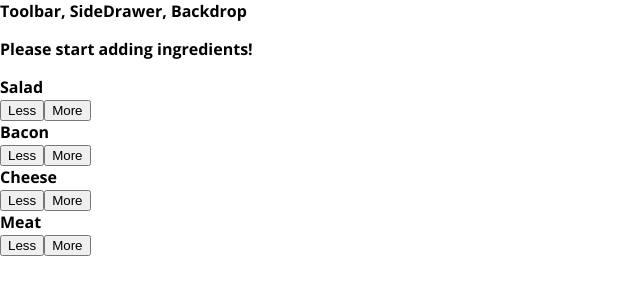
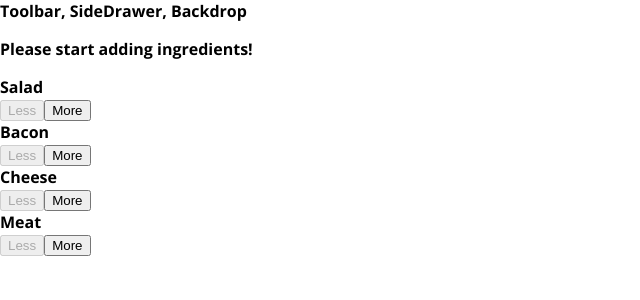
Before and after one commit to sarahbethfry/burger-builder, a React app: page / in a window 1280 px wide. Shown: the top 300 px of the page, without its empty margins (0-640 px from the left). Built offline with nearby package versions, Linux system fonts and the light colour scheme; the HTML template or start-up script is replaced by a standard one.

Commit message:
added remove ingredients handler and disable button when 0 or less ingredients

```diff
--- a/src/components/Burger/BuildControls/BuildControl/BuildControl.js
+++ b/src/components/Burger/BuildControls/BuildControl/BuildControl.js
@@ -4,7 +4,13 @@
 const buildControl = (props) => (
   <div className={classes.BuildControl}>
     <div className={classes.Label}>{props.label} </div>
-    <button className={classes.Less}>Less</button>
+    <button
+      className={classes.Less}
+      onClick={props.removed}
+      disabled={props.disabled}
+    >
+      Less
+    </button>
     <button className={classes.More} onClick={props.added}>
       More
     </button>
--- a/src/components/Burger/BuildControls/BuildControls.js
+++ b/src/components/Burger/BuildControls/BuildControls.js
@@ -16,6 +16,8 @@
         key={ctrl.label}
         label={ctrl.label}
         added={() => props.ingredientAdded(ctrl.type)}
+        removed={() => props.ingredientRemoved(ctrl.type)}
+        disabled={props.disabled[ctrl.type]}
       />
     ))}
   </div>
--- a/src/containers/BurgerBuilder/BurgerBuilder.js
+++ b/src/containers/BurgerBuilder/BurgerBuilder.js
@@ -35,13 +35,38 @@
     this.setState({ totalPrice: newPrice, ingredients: updatedIngredients });
   };
 
-  removeIngredientHandler = (type) => {};
+  removeIngredientHandler = (type) => {
+    const oldCount = this.state.ingredients[type];
+    if (oldCount <= 0) {
+      return;
+    }
+    const updatedCount = oldCount - 1;
+    const updatedIngredients = {
+      ...this.state.ingredients,
+    };
+    updatedIngredients[type] = updatedCount;
+    const priceAddition = INGREDIENT_PRICES[type];
+    const oldPrice = this.state.totalPrice;
+    const newPrice = oldPrice - priceAddition;
+
+    this.setState({ totalPrice: newPrice, ingredients: updatedIngredients });
+  };
 
   render() {
+    const disabledInfo = {
+      ...this.state.ingredients,
+    };
+    for (let key in disabledInfo) {
+      disabledInfo[key] = disabledInfo[key] <= 0;
+    }
     return (
       <Aux>
         <Burger ingredients={this.state.ingredients} />
-        <BuildControls ingredientAdded={this.addIngredientHandler} />
+        <BuildControls
+          ingredientAdded={this.addIngredientHandler}
+          ingredientRemoved={this.removeIngredientHandler}
+          disabled={disabledInfo}
+        />
       </Aux>
     );
   }
```
